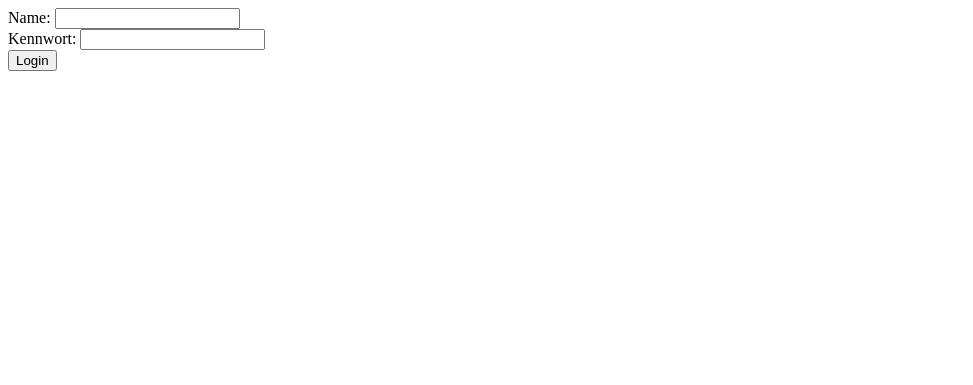
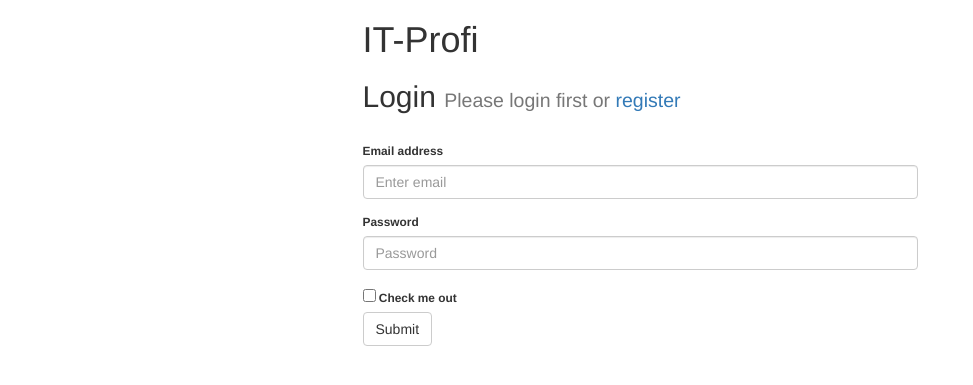
Before and after one commit to anaacora/IT-Profi, a PHP site: page /formular.php in a window 1280 px wide. Shown: the top 385 px of the page, without its empty margins (0-973 px from the left). Run offline with PHP 8.4, Linux system fonts and the light colour scheme; some libraries are stand-ins or nearby versions.

Commit message:
Login mit php versehen

```diff
--- a/login/formular.php
+++ b/login/formular.php
@@ -1,20 +1,47 @@
 <?php session_start (); ?>
+<!DOCTYPE HTML>
 <html>
 	<head>
-  <title>Login</title>
+		<title>IT-Profi</title>
+		<meta charset="utf-8">
+		<link rel="stylesheet" href="/bootstrap/css/bootstrap.css">
+		<link rel="stylesheet" href="../css/main.css">
+
 	</head>
-
-<body>
+	<body class="login">
 		<?php
 			if (isset ($_REQUEST["fehler"]))
 			{
 			  echo "Die Zugangsdaten waren ungültig.";
 			}
 		?>
-<form action="login.php" method="post">
-  Name: <input type="text" name="name" size="20"><br>
-  Kennwort: <input type="password" name="pwd" size="20"><br>
-  <input type="submit" value="Login">
+		<div class="container">
+			<div class="row">
+				<div class="col-md-6 col-md-offset-3">
+					<div class="title">
+						<h1>IT-Profi</h1>
+					</div>
+					<div class="login-box">
+						<h2>Login <small> Please login first or <a href="https://www.google.ch">register</a></h2>
+						<br/>
+						<form role="form" action="login.php" method="post">
+						  <div class="form-group">
+						    <label for="loginEmail">Email address</label>
+						    <input type="text" class="form-control" id="loginEmail" name="name" placeholder="Enter email">
+						  </div>
+						  <div class="form-group">
+						    <label for="loginPassword">Password</label>
+						    <input type="password" class="form-control" id="loginPassword" name="pwd" placeholder="Password">
+						  </div>
+						    <label>
+						      <input type="checkbox"> Check me out
+						    </label>
+						    <br/>
+						  <button type="submit" class="btn btn-default" value="Login">Submit</button>
 						</form>
+					</div>
+				</div>
+			</div>
+		</div>
 	</body>
 </html>
```
Lines whose indentation alone changed are shown as unchanged.
